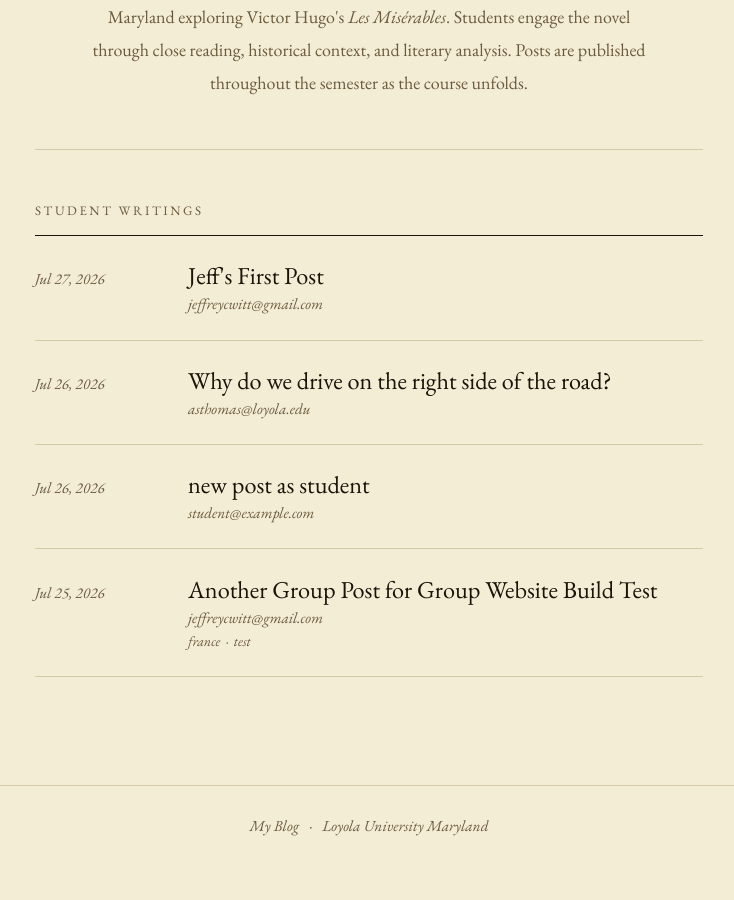
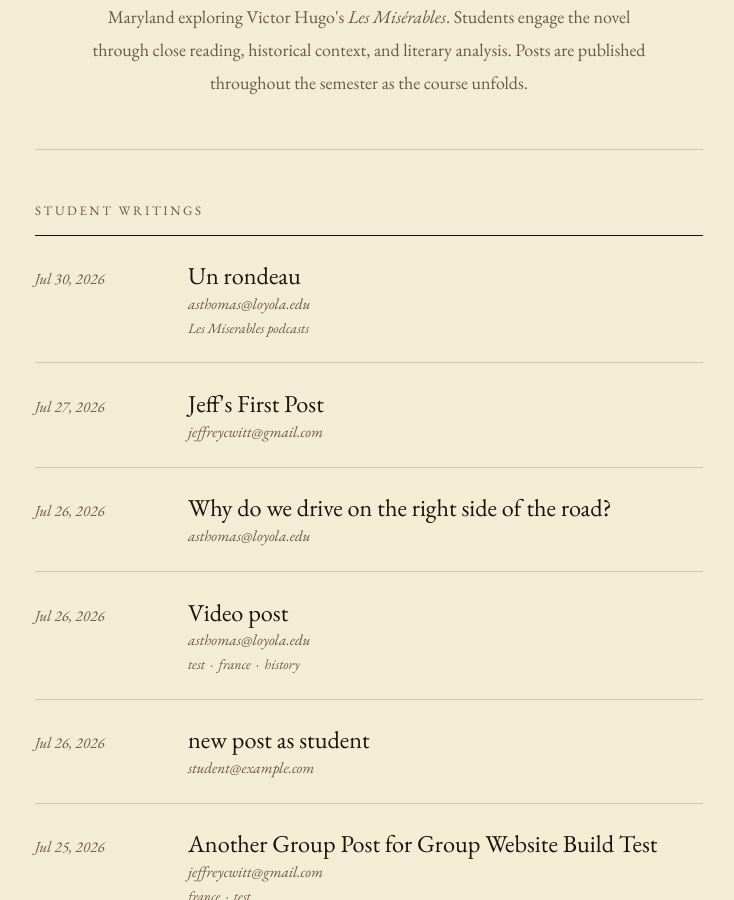
Before and after one commit to jeffreycwitt/loyola-jekyll-site-2, a Jekyll site: the page built from index.html, in a window 1280 px wide and 900 px high, scrolled down 484 px. Shown: the whole window, without its empty margins (271-1005 px from the left). Built offline with Jekyll 4.4.1, drawn with Linux system fonts in a browser that asks for light colours; before the commit the page ends 1350 px from its top, so only the background shows below that.

Commit message:
chore: sync [2026-07-30T16:38:55Z] [skip ci]

```diff
--- a/_data/portfolios.yml
+++ b/_data/portfolios.yml
@@ -7,4 +7,4 @@
   title: "Revolutionary Philosophy"
   slug: "revolutionary-philosophy"
   description: "A sample student portfolio organizing posts about the political philosophy leading to revolution."
-  items: [7, 3, 3, 1]
+  items: [7, 3, 3, 1, 6, 9]
--- /dev/null
+++ b/_posts/2026-07-26-video-post.html
@@ -0,0 +1,14 @@
+---
+layout: post
+title: "Video post"
+date: 2026-07-26
+cms_id: 6
+author: "asthomas@loyola.edu"
+tags: ["test", "france", "history"]
+---
+
+<div class="video-embed"><iframe src="https://www.youtube.com/embed/4mYvGFdRl9Y" frameborder="0" allowfullscreen loading="lazy"></iframe></div>
+<p></p>
+<p>Here is a <a href="https://youtube.com/watch?v=4mYvGFdRl9Y&source_ve_path=OTY3MTQ&embeds_referring_euri=https%3A%2F%2Fwww.loyola.edu%2F">You Tube video</a> about Loyola's language core. And here is a video about Haiti. Check it out! Let's make sure to delete this post as soon as we try it out...</p>
+<img src="https://loyola-cms.jeffreycwitt.com/api/media/file/HaitiPresentation%20(1).mp4" alt="What does "alt" mean? ">
+<p></p>
--- /dev/null
+++ b/_posts/2026-07-30-un-rondeau.html
@@ -0,0 +1,13 @@
+---
+layout: post
+title: "Un rondeau"
+date: 2026-07-30
+cms_id: 9
+author: "asthomas@loyola.edu"
+tags: ["Les Miserables podcasts"]
+---
+
+<img src="https://loyola-cms.jeffreycwitt.com/api/media/file/01%20-%20Rondeau%20From%20Suites%20De%20Symphonies%20-%20Premiere%20Suite%20-%20Fanfares.m4a" alt="Un rondeau">
+<p></p>
+<p></p>
+<p></p>
```
